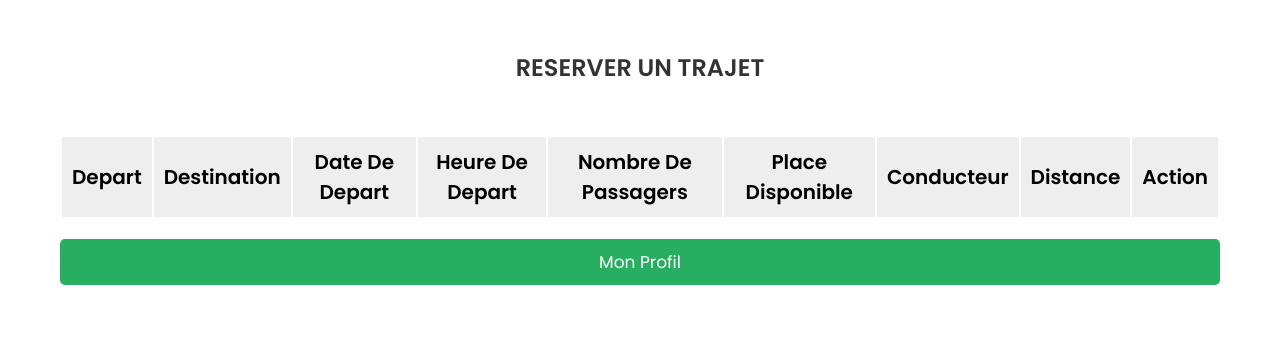
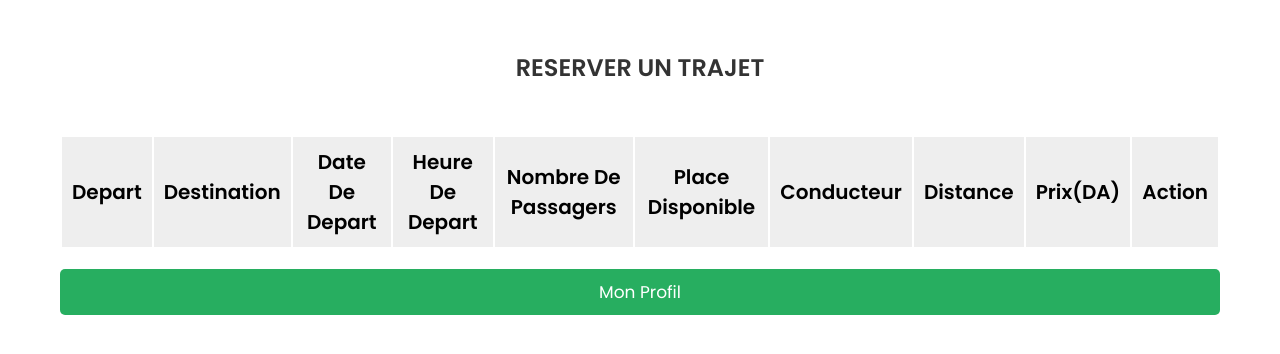
Before and after one commit to hlydia05/covoiturage, a PHP site: page /user_fct/reserver_trajet.php in a window 1280 px wide. Shown: the top 354 px of the page. Run offline with PHP 8.4, Linux system fonts and the light colour scheme; data that the repository does not hold is empty; some libraries are stand-ins or nearby versions.

Commit message:
Update reserver_trajet.php

```diff
--- a/user_fct/reserver_trajet.php
+++ b/user_fct/reserver_trajet.php
@@ -145,6 +145,7 @@ if ($userQuery) {
                                     <th>Place disponible</th>
                                     <th>Conducteur</th>
                                     <th>distance</th>
+                                    <th>prix(DA)</th>
                                     <th>action</th>
 
 
@@ -166,6 +167,7 @@ if ($userQuery) {
                                     <td> <?php echo  $row['place_dispo'] ; ?> </td>
                                     <td><?php echo $row['nom'] . ' ' . $row['prenom']; ?></td>
                                     <td> <?php echo  $distance. 'km' ; ?></td>
+                                    <td><?php echo $row['prix']; ?> </td>
                                     <td>
                                      <a href="reserve.php?edit=<?php echo $row['id_trajet']; ?>" class="btn_ed"> <i class="fas fa-edit"></i> reserver </a>
                                     </td>
```
